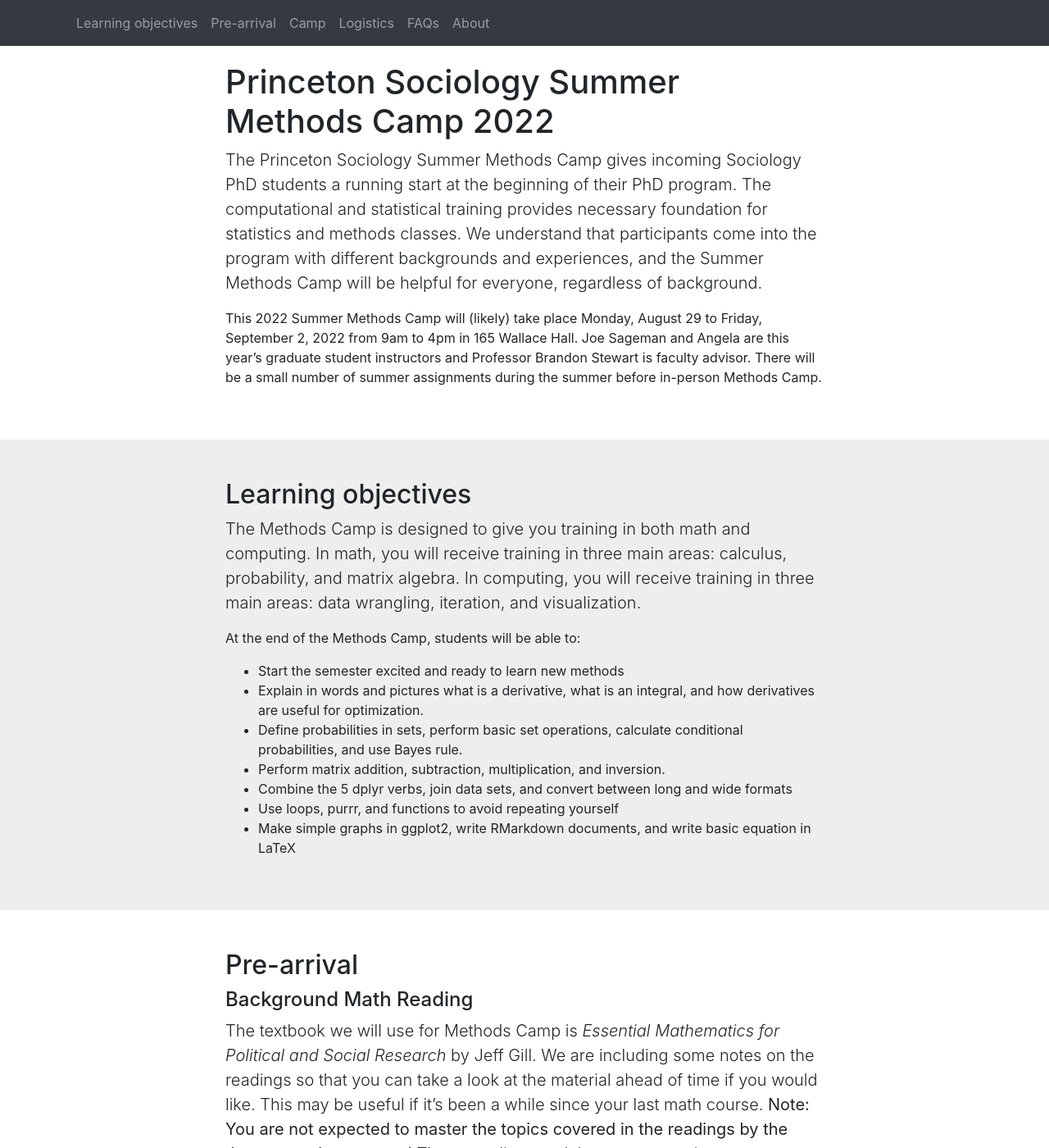
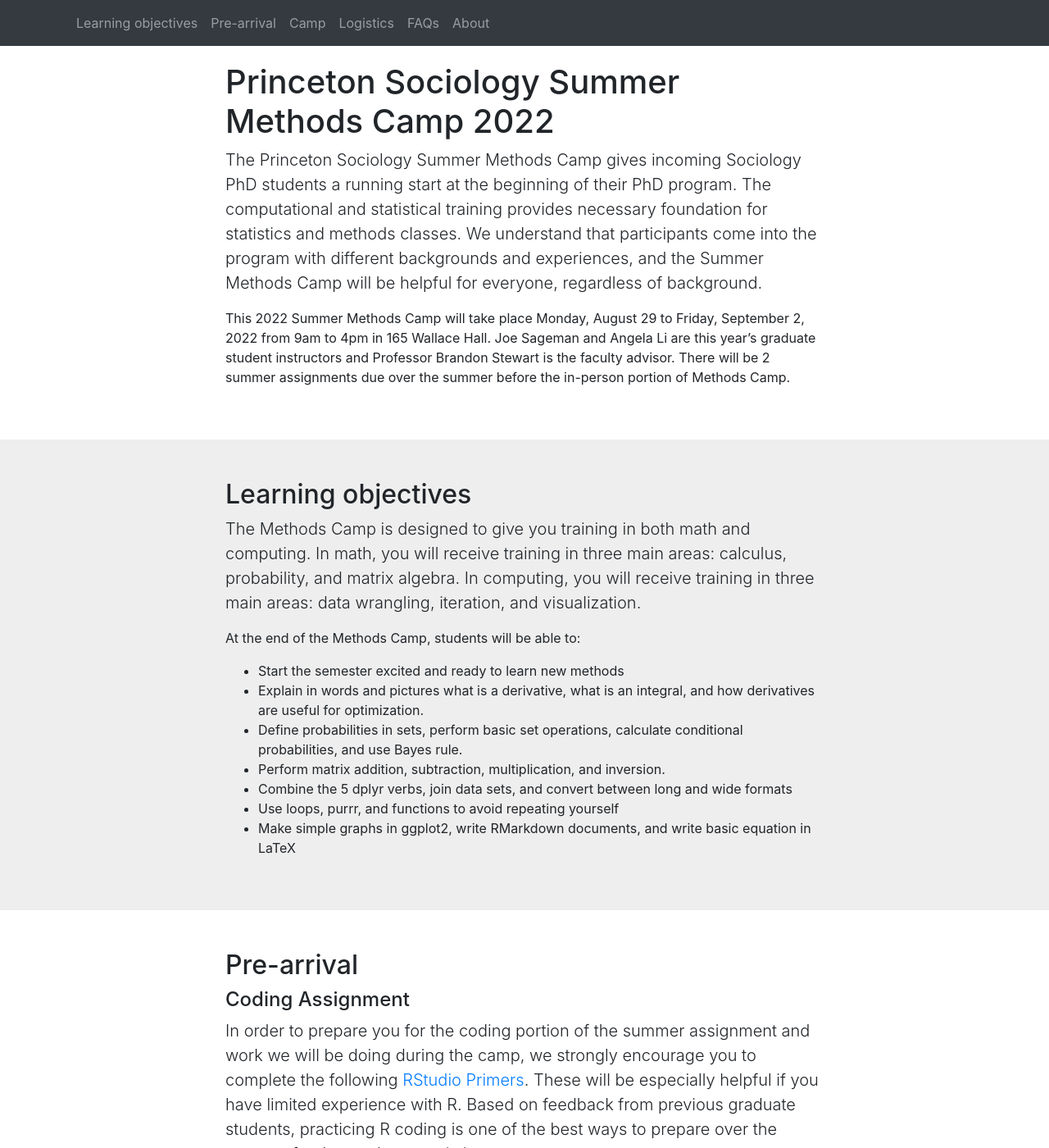
Before and after one commit to bstewart/princeton_methods_camp, a Jekyll site: the page built from index.md, in a window 1280 px wide and 1400 px high. Shown: the whole window at 82% size. Built offline with Jekyll 4.4.1, drawn with Linux system fonts in a browser that asks for light colours; some of the changed text lies outside the part shown.

Commit message:
Reorganize prearrivalbased on feedback, small edits

```diff
--- a/index.md
+++ b/index.md
@@ -27,4 +27,4 @@
 
 The Princeton Sociology Summer Methods Camp gives incoming Sociology PhD students a running start at the beginning of their PhD program. The computational and statistical training provides necessary foundation for statistics and methods classes. We understand that participants come into the program with different backgrounds and experiences, and the Summer Methods Camp will be helpful for everyone, regardless of background.
 
-This 2022 Summer Methods Camp will (likely) take place Monday, August 29 to Friday, September 2, 2022 from 9am to 4pm in 165 Wallace Hall. Joe Sageman and Angela are this year's graduate student instructors and Professor Brandon Stewart is faculty advisor. There will be a small number of summer assignments during the summer before in-person Methods Camp.
+This 2022 Summer Methods Camp will take place Monday, August 29 to Friday, September 2, 2022 from 9am to 4pm in 165 Wallace Hall. Joe Sageman and Angela Li are this year's graduate student instructors and Professor Brandon Stewart is the faculty advisor. There will be 2 summer assignments due over the summer before the in-person portion of Methods Camp.
--- a/pre-arrival.md
+++ b/pre-arrival.md
@@ -1,4 +1,21 @@
 ## Pre-arrival
+
+#### Coding Assignment
+
+In order to prepare you for the coding portion of the summer assignment and work we will be doing during the camp, we strongly encourage you to complete the following [RStudio Primers](https://rstudio.cloud/learn/primers). These will be especially helpful if you have limited experience with R. Based on feedback from previous graduate students, practicing R coding is one of the best ways to prepare over the summer for the graduate statistics sequence.
+
+- The Basics - compete all sub-modules.
+
+- Work With Data - complete all sub-modules.
+
+- Visualize Data - complete Exploratory Data Analysis and Scatterplots sub-modules, browse others.
+
+- Tidy Your Data - browse these; we will cover this material in the camp so it would be good to be familiar with it, but you won't need it for the summer assignment.
+
+- Iterate - complete Introduction to Iteration.
+
+- Write Functions - complete Function Basics and How to Write a Function, browse others.
+
 
 #### Background Math Reading
 
```
Also changed, not shown: other parts of pre-arrival.md (+0 -16 lines).
